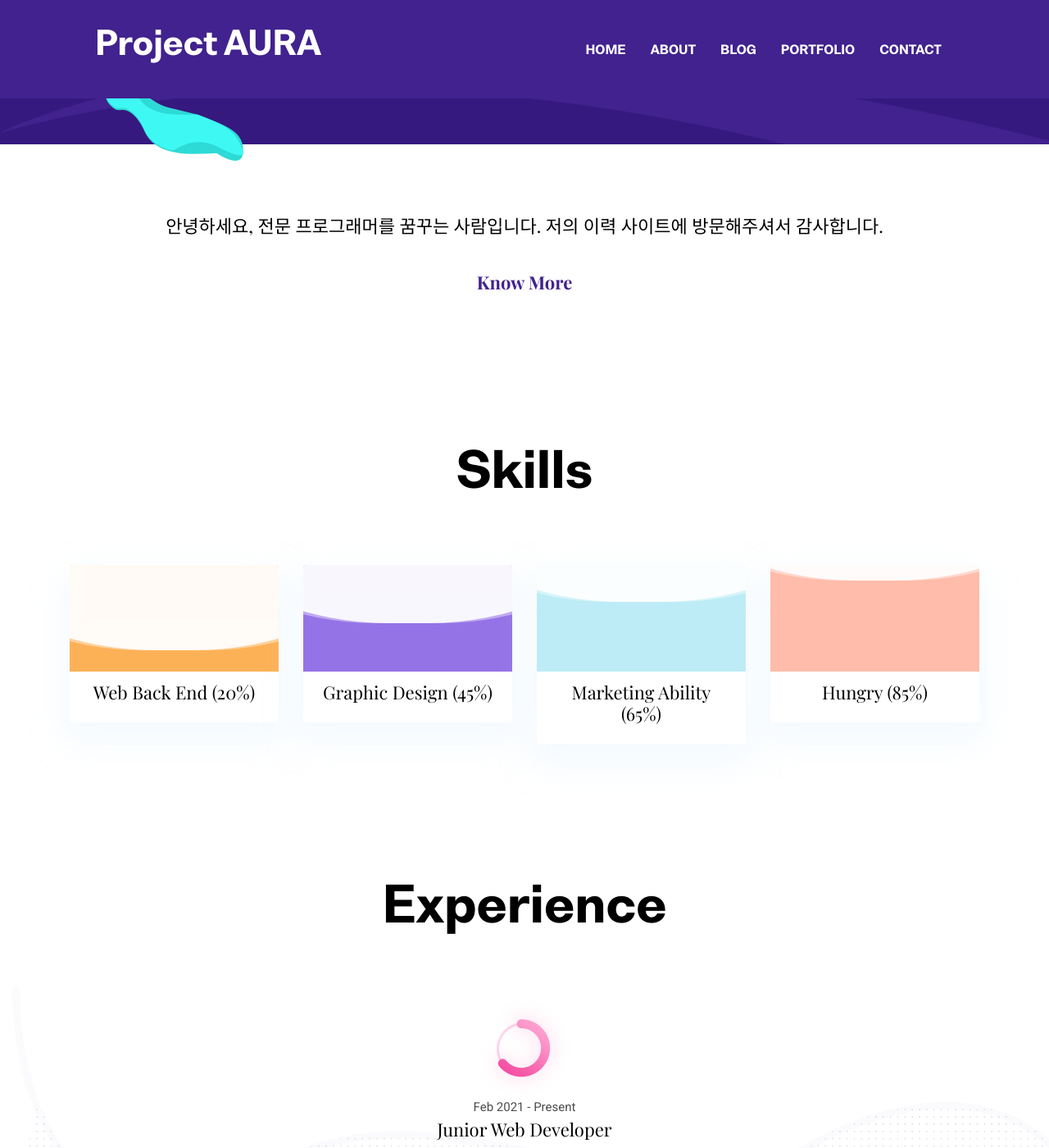
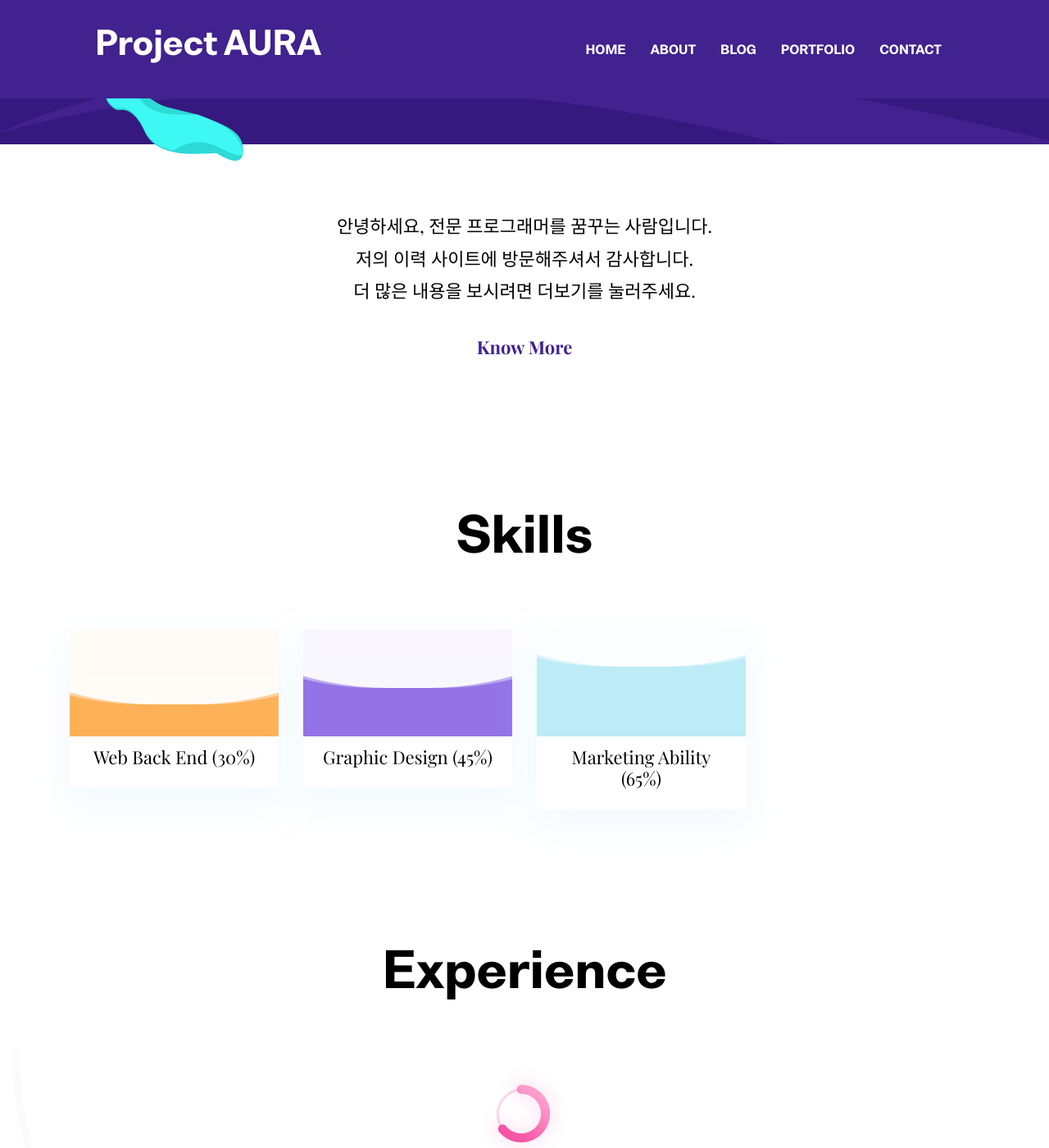
Before and after one commit to n0n02001/n0n02001.github.io, a Jekyll site: the page built from index.html, in a window 1280 px wide and 1400 px high, scrolled down 704 px. Shown: the whole window at 82% size. Built offline with Jekyll 4.4.1, drawn with Linux system fonts in a browser that asks for light colours.

Commit message:
Update settings.yml

```diff
--- a/_data/settings.yml
+++ b/_data/settings.yml
@@ -52,7 +52,7 @@ social:
 
 # About Section
 blurb:
-  안녕하세요, 전문 프로그래머를 꿈꾸는 사람입니다. 저의 이력 사이트에 방문해주셔서 감사합니다.
+  안녕하세요, 전문 프로그래머를 꿈꾸는 사람입니다.<br/>저의 이력 사이트에 방문해주셔서 감사합니다.<br/>더 많은 내용을 보시려면 더보기를 눌러주세요.
 
 blurb-btn-link: '/about'
 blurb-btn-name: know more
@@ -95,10 +95,10 @@ team:
 
 skills-title: Skills
 skills:
-- {name: Web Back End, color: '#fdb157', value: '20%'}
+- {name: Web Back End, color: '#fdb157', value: '30%'}
 - {name: Graphic Design, color: '#9473e6', value: '45%'}
 - {name: Marketing Ability, color: '#bdecf6', value: '65%'}
-- {name: Hungry, color: '#ffbcaa', value: '85%'}
+# - {name: Hungry, color: '#ffbcaa', value: '85%'}
 
 
 #-------------------------------
```
